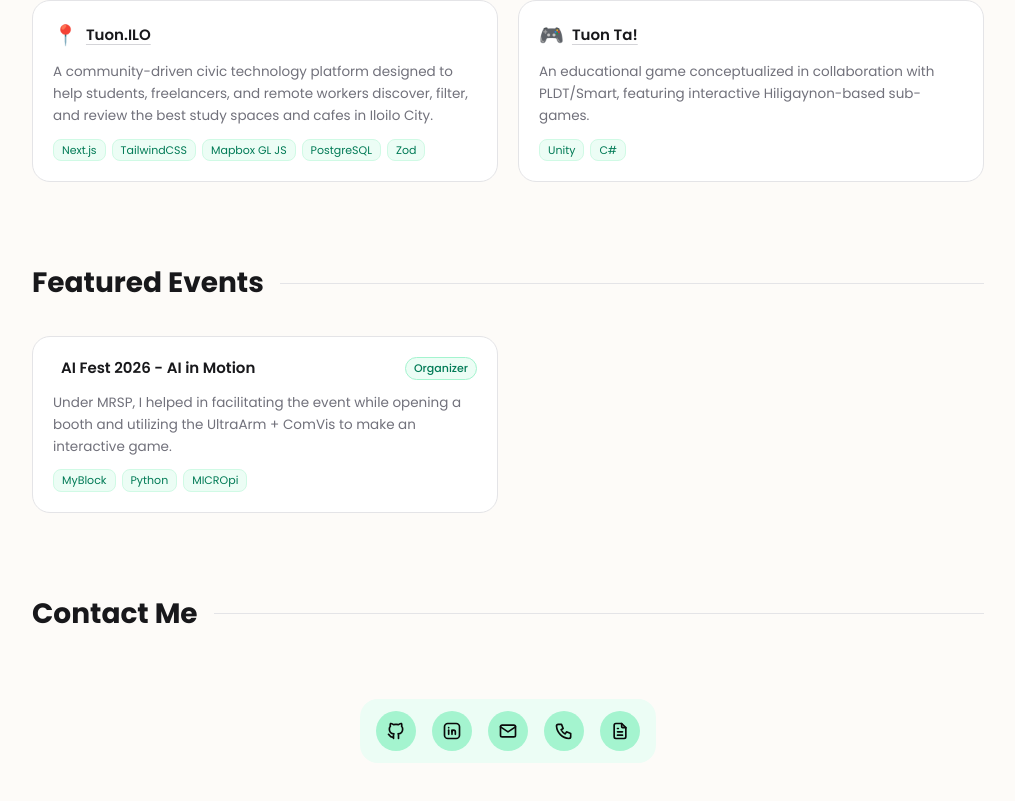
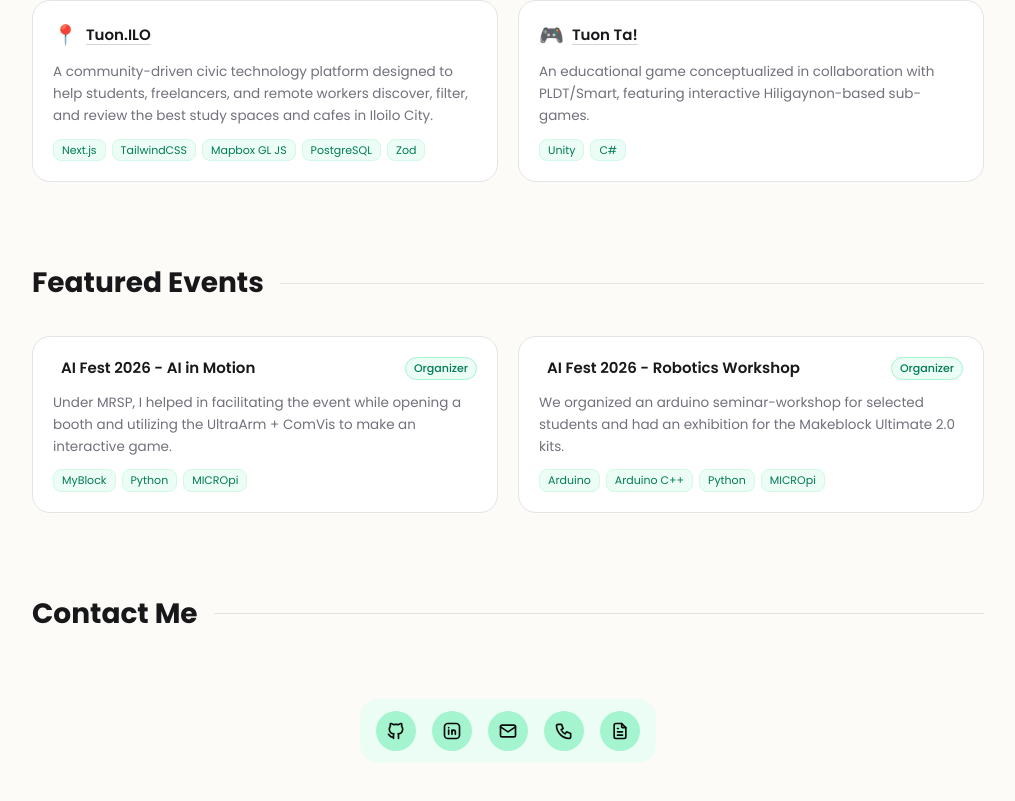
Before and after one commit to chariz1101/charchives, a Next.js app: page / in a window 1280 px wide. Shown: the part 720-1521 px from the top of the page, without its empty margins (132-1147 px from the left). Built offline with nearby package versions, Linux system fonts and the light colour scheme.

Commit message:
added robotics workshop

```diff
--- a/app/page.tsx
+++ b/app/page.tsx
@@ -60,6 +60,14 @@ const events = [
     tag: "Organizer",
     desc: "Under MRSP, I helped in facilitating the event while opening a booth and utilizing the UltraArm + ComVis to make an interactive game.",
     stack: ["MyBlock", "Python", "MICROpi"],
+    link: "",
+  },
+  {
+    emoji: "",
+    name: "AI Fest 2026 - Robotics Workshop",
+    tag: "Organizer",
+    desc: "We organized an arduino seminar-workshop for selected students and had an exhibition for the Makeblock Ultimate 2.0 kits.",
+    stack: ["Arduino", "Arduino C++", "Python", "MICROpi"],
     link: "",
   },
   // {
```
